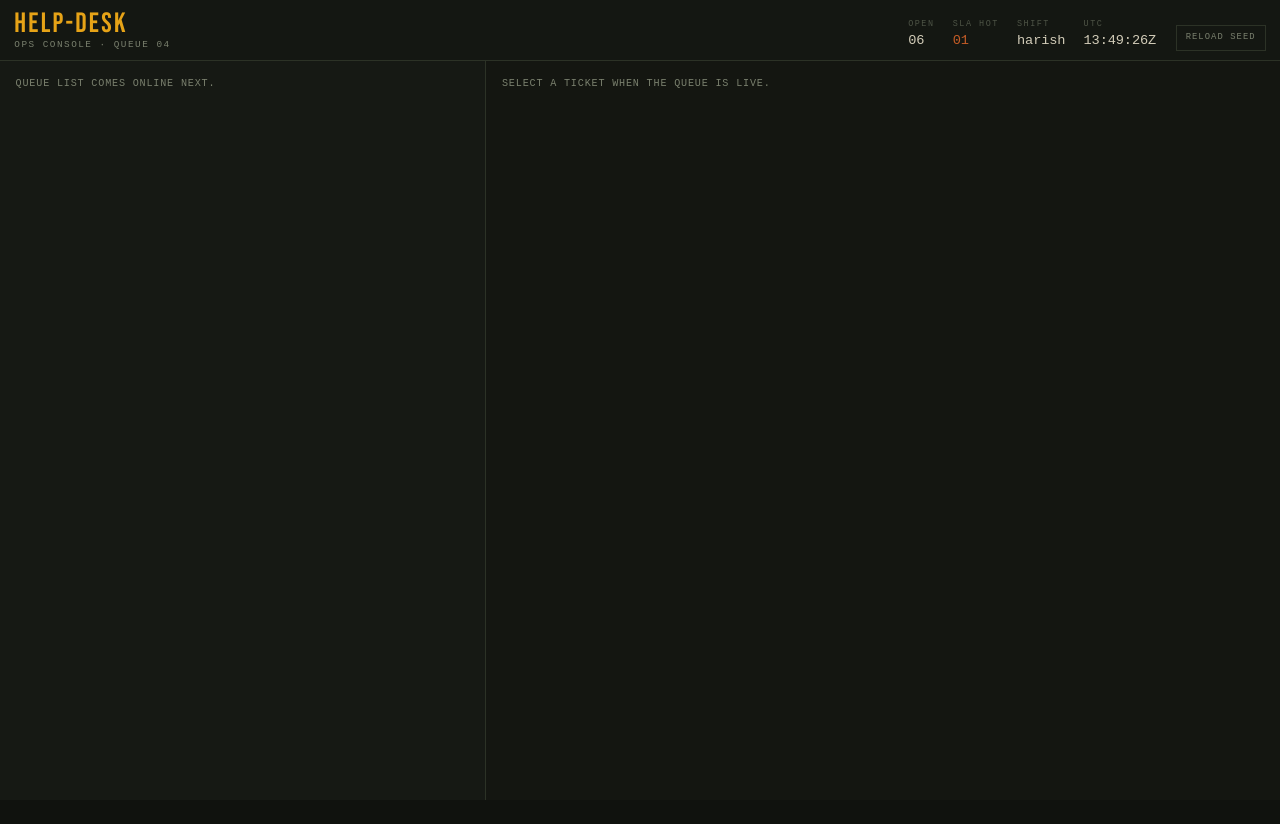
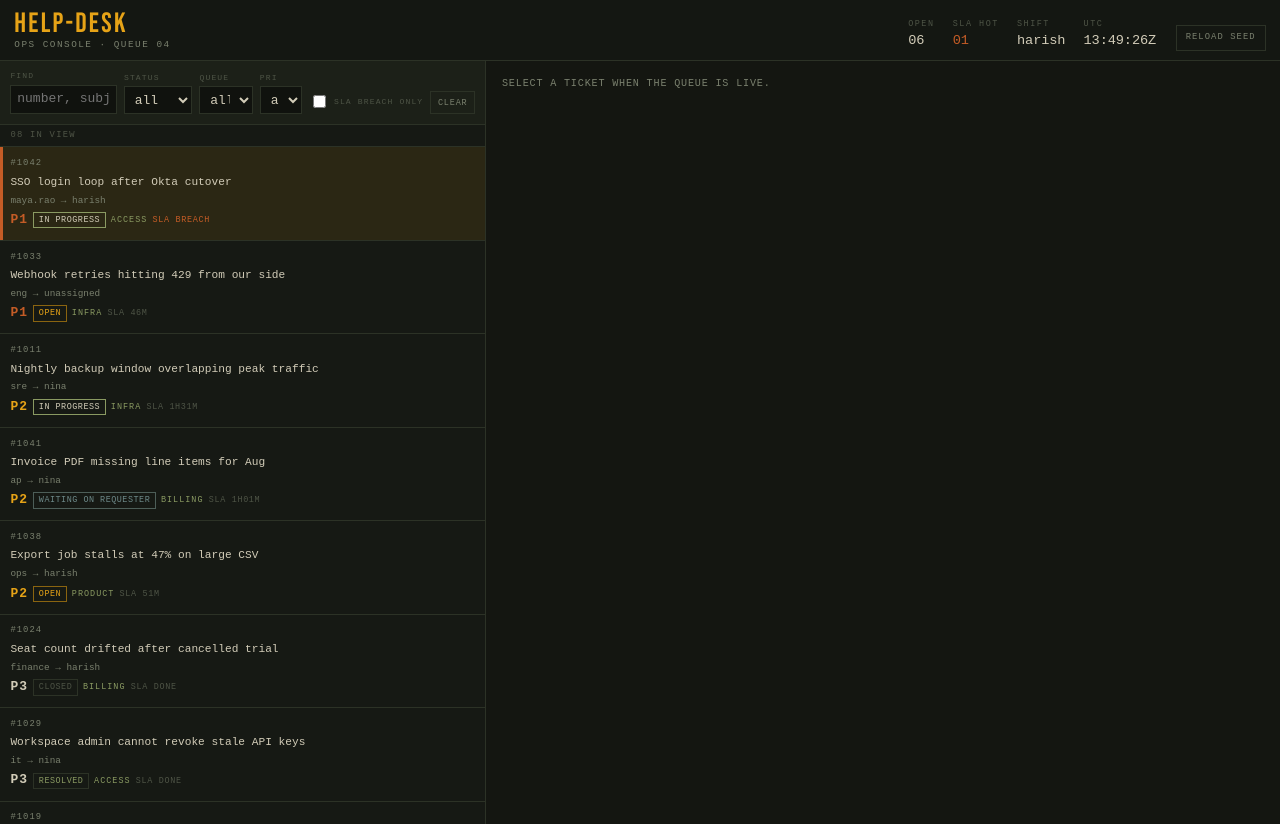
Before and after one commit to HarishKarthickS/help-desk, a Next.js app: page / in a window 1280 px wide. Before the commit the page ends 800 px from the top, so only its background shows below. Built offline with nearby package versions, Linux system fonts and the light colour scheme; a web font is replaced by a local one.

Commit message:
Add queue list with status and SLA filters

```diff
--- a/src/ui/ConsoleShell.tsx
+++ b/src/ui/ConsoleShell.tsx
@@ -2,6 +2,7 @@
 
 import { useDesk } from "@/data";
 import { slaBreached } from "@/domain";
+import { QueueList } from "./QueueList";
 import styles from "./ConsoleShell.module.css";
 
 export function ConsoleShell() {
@@ -45,7 +46,7 @@ export function ConsoleShell() {
       </header>
       <div className={styles.split}>
         <section className={styles.queue} aria-label="Ticket queue">
-          <p className={styles.placeholder}>queue list comes online next.</p>
+          <QueueList />
         </section>
         <section className={styles.pane} aria-label="Ticket detail">
           <p className={styles.placeholder}>select a ticket when the queue is live.</p>
--- /dev/null
+++ b/src/ui/FilterBar.module.css
@@ -0,0 +1,71 @@
+.bar {
+  display: grid;
+  grid-template-columns: 1.4fr 0.9fr 0.7fr 0.55fr auto auto;
+  gap: 0.55rem;
+  align-items: end;
+  padding: 0.7rem 0.8rem;
+  border-bottom: 1px solid var(--line);
+  background: var(--panel-2);
+}
+
+.bar label {
+  display: flex;
+  flex-direction: column;
+  gap: 0.2rem;
+  min-width: 0;
+}
+
+.bar span {
+  color: var(--mute);
+  font-size: 0.62rem;
+  letter-spacing: 0.14em;
+  text-transform: uppercase;
+}
+
+.bar input,
+.bar select {
+  width: 100%;
+  background: var(--bg);
+  border: 1px solid var(--line);
+  padding: 0.35rem 0.45rem;
+  outline: none;
+}
+
+.bar input:focus,
+.bar select:focus {
+  border-color: var(--amber-dim);
+}
+
+.check {
+  flex-direction: row !important;
+  align-items: center;
+  gap: 0.4rem !important;
+  padding-bottom: 0.25rem;
+}
+
+.check input {
+  width: auto;
+  accent-color: var(--hot);
+}
+
+.clear {
+  background: transparent;
+  border: 1px solid var(--line);
+  padding: 0.35rem 0.5rem;
+  cursor: pointer;
+  color: var(--dim);
+  letter-spacing: 0.1em;
+  text-transform: uppercase;
+  font-size: 0.65rem;
+  height: fit-content;
+}
+
+.clear:hover {
+  color: var(--ink);
+}
+
+@media (max-width: 1100px) {
+  .bar {
+    grid-template-columns: 1fr 1fr;
+  }
+}
--- /dev/null
+++ b/src/ui/FilterBar.tsx
@@ -0,0 +1,90 @@
+"use client";
+
+import { useDesk } from "@/data";
+import { DEFAULT_FILTERS, PRIORITIES, QUEUES, STATUSES } from "@/domain";
+import { statusLabel } from "@/domain";
+import styles from "./FilterBar.module.css";
+
+export function FilterBar() {
+  const { filters, setFilters } = useDesk();
+
+  return (
+    <form className={styles.bar} onSubmit={(e) => e.preventDefault()}>
+      <label className={styles.search}>
+        <span>find</span>
+        <input
+          value={filters.query}
+          placeholder="number, subject, requester"
+          onChange={(e) => setFilters({ query: e.target.value })}
+        />
+      </label>
+      <label>
+        <span>status</span>
+        <select
+          value={filters.status}
+          onChange={(e) =>
+            setFilters({
+              status: e.target.value as typeof filters.status,
+            })
+          }
+        >
+          <option value="all">all</option>
+          {STATUSES.map((s) => (
+            <option key={s} value={s}>
+              {statusLabel(s)}
+            </option>
+          ))}
+        </select>
+      </label>
+      <label>
+        <span>queue</span>
+        <select
+          value={filters.queue}
+          onChange={(e) =>
+            setFilters({ queue: e.target.value as typeof filters.queue })
+          }
+        >
+          <option value="all">all</option>
+          {QUEUES.map((q) => (
+            <option key={q} value={q}>
+              {q}
+            </option>
+          ))}
+        </select>
+      </label>
+      <label>
+        <span>pri</span>
+        <select
+          value={filters.priority}
+          onChange={(e) =>
+            setFilters({
+              priority: e.target.value as typeof filters.priority,
+            })
+          }
+        >
+          <option value="all">all</option>
+          {PRIORITIES.map((p) => (
+            <option key={p} value={p}>
+              {p}
+            </option>
+          ))}
+        </select>
+      </label>
+      <label className={styles.check}>
+        <input
+          type="checkbox"
+          checked={filters.slaOnly}
+          onChange={(e) => setFilters({ slaOnly: e.target.checked })}
+        />
+        <span>sla breach only</span>
+      </label>
+      <button
+        type="button"
+        className={styles.clear}
+        onClick={() => setFilters(DEFAULT_FILTERS)}
+      >
+        clear
+      </button>
+    </form>
+  );
+}
--- /dev/null
+++ b/src/ui/QueueList.module.css
@@ -0,0 +1,115 @@
+.wrap {
+  display: grid;
+  grid-template-rows: auto auto 1fr;
+  min-height: 100%;
+}
+
+.meta {
+  padding: 0.35rem 0.8rem;
+  color: var(--mute);
+  font-size: 0.68rem;
+  letter-spacing: 0.14em;
+  text-transform: uppercase;
+  border-bottom: 1px solid var(--line);
+}
+
+.list {
+  list-style: none;
+  margin: 0;
+  padding: 0;
+  overflow: auto;
+  max-height: calc(100vh - 9.5rem);
+}
+
+.row {
+  width: 100%;
+  text-align: left;
+  background: transparent;
+  border: 0;
+  border-bottom: 1px solid var(--line);
+  padding: 0.75rem 0.8rem 0.8rem;
+  cursor: pointer;
+  display: grid;
+  gap: 0.28rem;
+}
+
+.row:hover {
+  background: color-mix(in srgb, var(--amber) 6%, transparent);
+}
+
+.on {
+  background: color-mix(in srgb, var(--amber) 10%, var(--panel));
+  box-shadow: inset 3px 0 0 var(--amber);
+}
+
+.breach {
+  box-shadow: inset 3px 0 0 var(--hot);
+}
+
+.breach.on {
+  box-shadow: inset 3px 0 0 var(--hot);
+}
+
+.num {
+  color: var(--dim);
+  font-size: 0.68rem;
+  letter-spacing: 0.12em;
+}
+
+.subject {
+  font-weight: 500;
+  font-size: 0.86rem;
+}
+
+.who {
+  color: var(--dim);
+  font-size: 0.72rem;
+}
+
+.tags {
+  display: flex;
+  flex-wrap: wrap;
+  gap: 0.4rem;
+  align-items: center;
+}
+
+.q {
+  color: var(--ok);
+  font-size: 0.65rem;
+  letter-spacing: 0.12em;
+  text-transform: uppercase;
+}
+
+.sla,
+.slaHot {
+  font-size: 0.65rem;
+  letter-spacing: 0.08em;
+  text-transform: uppercase;
+  color: var(--mute);
+}
+
+.slaHot {
+  color: var(--hot);
+}
+
+.empty {
+  margin: 1.4rem 0.9rem;
+  padding: 1.1rem;
+  border: 1px dashed var(--line);
+  color: var(--dim);
+}
+
+.empty strong {
+  display: block;
+  color: var(--ink);
+  font-weight: 500;
+  letter-spacing: 0.12em;
+  text-transform: uppercase;
+  font-size: 0.78rem;
+  margin-bottom: 0.4rem;
+}
+
+.empty p {
+  margin: 0;
+  max-width: 36ch;
+}
--- /dev/null
+++ b/src/ui/QueueList.tsx
@@ -0,0 +1,62 @@
+"use client";
+
+import { useDesk } from "@/data";
+import { matchesFilters, slaBreached, slaRemainingLabel, sortQueue } from "@/domain";
+import { FilterBar } from "./FilterBar";
+import { PriorityMark, StatusChip } from "./StatusChip";
+import styles from "./QueueList.module.css";
+
+export function QueueList() {
+  const { tickets, filters, selectedId, select, now } = useDesk();
+  const rows = tickets
+    .filter((t) => matchesFilters(t, filters, now))
+    .sort((a, b) => sortQueue(a, b, now));
+
+  return (
+    <div className={styles.wrap}>
+      <FilterBar />
+      <div className={styles.meta}>
+        {rows.length.toString().padStart(2, "0")} in view
+      </div>
+      {rows.length === 0 ? (
+        <div className={styles.empty} role="status">
+          <strong>queue is quiet</strong>
+          <p>
+            Nothing matches these filters. Clear them, or reload seed if you
+            wiped the board.
+          </p>
+        </div>
+      ) : (
+        <ul className={styles.list}>
+          {rows.map((t) => {
+            const hot = slaBreached(t, now);
+            return (
+              <li key={t.id}>
+                <button
+                  type="button"
+                  className={`${styles.row} ${selectedId === t.id ? styles.on : ""} ${hot ? styles.breach : ""}`}
+                  onClick={() => select(t.id)}
+                >
+                  <span className={styles.num}>#{t.number}</span>
+                  <span className={styles.subject}>{t.subject}</span>
+                  <span className={styles.who}>
+                    {t.requester.split("@")[0]}
+                    {t.assignee ? ` → ${t.assignee}` : " → unassigned"}
+                  </span>
+                  <span className={styles.tags}>
+                    <PriorityMark priority={t.priority} />
+                    <StatusChip status={t.status} />
+                    <span className={styles.q}>{t.queue}</span>
+                    <span className={hot ? styles.slaHot : styles.sla}>
+                      sla {slaRemainingLabel(t, now)}
+                    </span>
+                  </span>
+                </button>
+              </li>
+            );
+          })}
+        </ul>
+      )}
+    </div>
+  );
+}
--- /dev/null
+++ b/src/ui/StatusChip.module.css
@@ -0,0 +1,54 @@
+.chip {
+  display: inline-block;
+  padding: 0.08rem 0.35rem;
+  border: 1px solid var(--line);
+  font-size: 0.65rem;
+  letter-spacing: 0.06em;
+  text-transform: uppercase;
+  white-space: nowrap;
+}
+
+.open {
+  color: var(--amber);
+  border-color: var(--amber-dim);
+}
+
+.waiting {
+  color: var(--note);
+  border-color: color-mix(in srgb, var(--note) 50%, var(--line));
+}
+
+.in_progress {
+  color: var(--ink);
+  border-color: var(--ok);
+}
+
+.resolved {
+  color: var(--ok);
+}
+
+.closed {
+  color: var(--mute);
+}
+
+.pri {
+  font-weight: 600;
+  letter-spacing: 0.08em;
+  text-transform: uppercase;
+}
+
+.p1 {
+  color: var(--hot);
+}
+
+.p2 {
+  color: var(--amber);
+}
+
+.p3 {
+  color: var(--ink);
+}
+
+.p4 {
+  color: var(--mute);
+}
--- /dev/null
+++ b/src/ui/StatusChip.tsx
@@ -0,0 +1,15 @@
+"use client";
+
+import type { TicketPriority, TicketStatus } from "@/domain";
+import { statusLabel } from "@/domain";
+import styles from "./StatusChip.module.css";
+
+export function StatusChip({ status }: { status: TicketStatus }) {
+  return (
+    <span className={`${styles.chip} ${styles[status]}`}>{statusLabel(status)}</span>
+  );
+}
+
+export function PriorityMark({ priority }: { priority: TicketPriority }) {
+  return <span className={`${styles.pri} ${styles[priority]}`}>{priority}</span>;
+}
```
